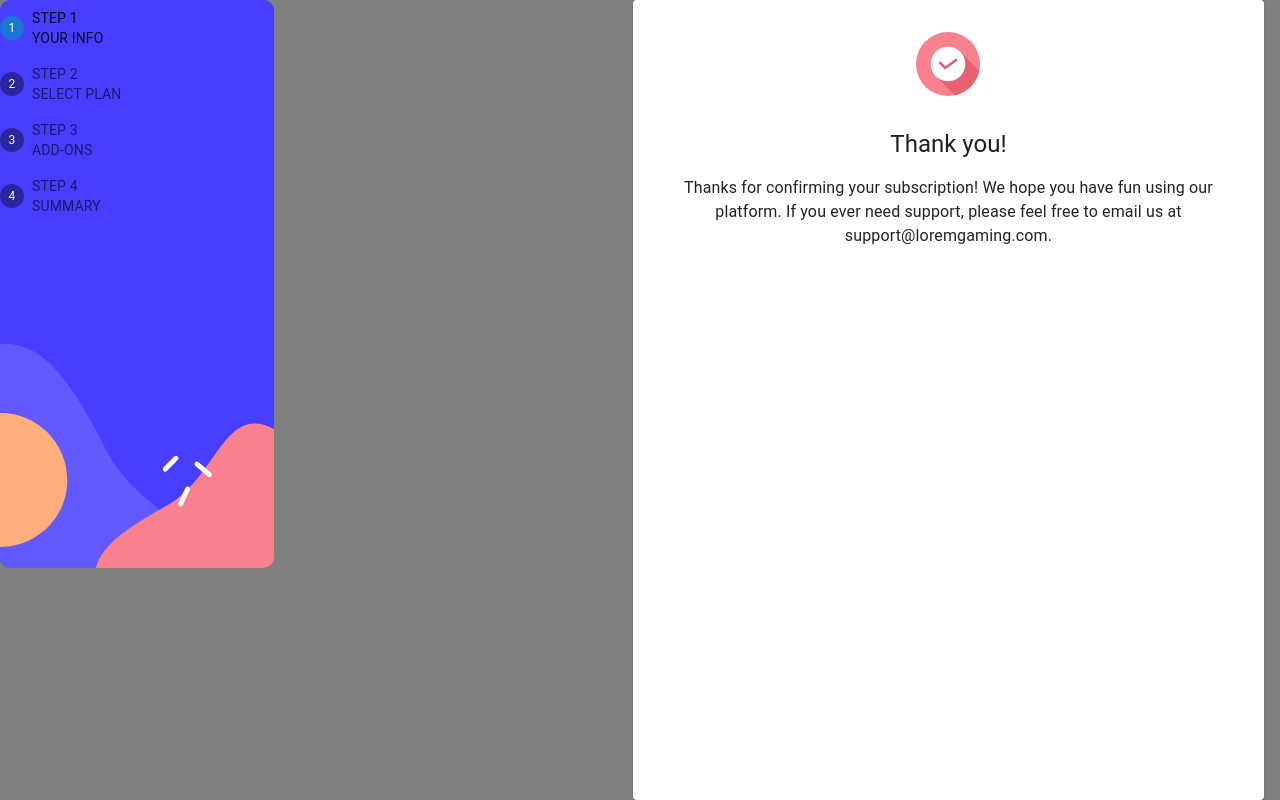
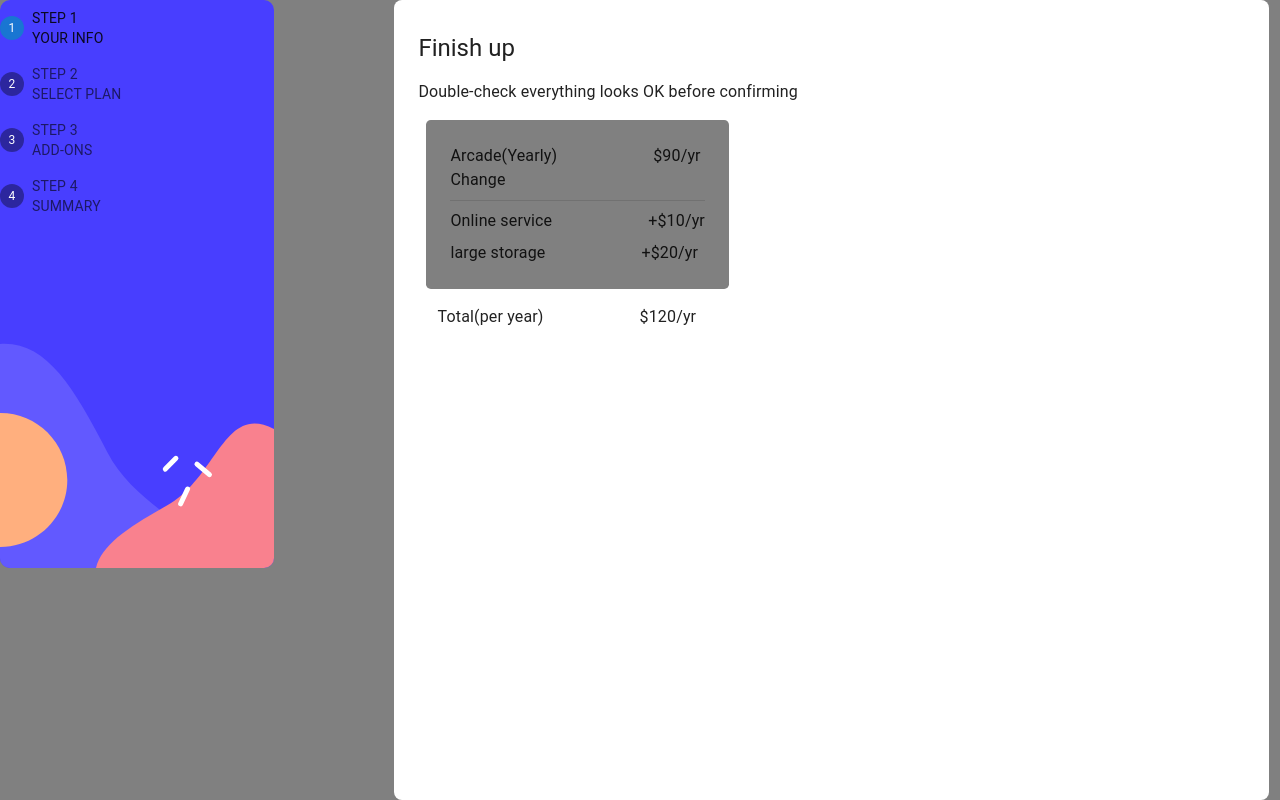
Before and after one commit to Samwelomwenga/multi-step-form, a React (Vite) app: page / in a window 1280 px wide. Built offline with nearby package versions, Linux system fonts and the light colour scheme.

Commit message:
feat:add FinishUpStep to the form
Introduce the FinishUpStep step to be respnsive in both small and large
device

```diff
--- a/src/app/App.tsx
+++ b/src/app/App.tsx
@@ -1,5 +1,6 @@
 import {CssBaseline} from '@mui/material'
-import ThankYouStep from '../steps/ThankYouStep'
+import FinishUpStep from '../steps/FinishUpStep'
+// import ThankYouStep from '../steps/ThankYouStep'
 // import PersonalInfo from '../features/personalInfo/PersonalInfo'
 // import PickAddOns from '../features/PickAddOns/PickAddOns'
 // import SelectPlan from '../features/selectPlan/SelectPlan'
@@ -13,7 +14,8 @@ function App() {
 {/* <PersonalInfo/> */}
 {/* <PickAddOns/> */}
 {/* <SelectPlan/> */}
-<ThankYouStep/>
+{/* <ThankYouStep/> */}
+<FinishUpStep/>
     </>
   )
 }
--- /dev/null
+++ b/src/features/finishUp/FinishUp.tsx
@@ -0,0 +1,35 @@
+import { Stack,Typography,Divider} from "@mui/material"
+const FinishUp:React.FC = () => {
+  return (
+    <>
+    <Stack sx={{bgcolor:"grey",mx:"auto",p:"1.5rem", borderRadius:".3rem",gap:".5rem", ml:{
+        md:"2rem"
+    }}}>
+        <Stack direction='row' sx={{gap:"6rem"}}>
+            <Stack>
+                <Typography>Arcade(Yearly)</Typography>
+                <Typography>Change</Typography>
+            </Stack>
+            <Typography>$90/yr</Typography>
+
+        </Stack>
+        <Divider/>
+
+        <Stack direction='row' sx={{gap:"6rem"}}>
+         <Typography>Online service</Typography>
+            <Typography>+$10/yr</Typography>
+        </Stack>
+        <Stack direction='row' sx={{gap:"6rem"}}>
+            <Typography>large storage</Typography>
+            <Typography>+$20/yr</Typography>
+        </Stack>
+    </Stack>
+        <Stack direction='row' sx={{gap:"6rem",pl:"2.7rem",pt:"1rem"}}>
+         <Typography>Total(per year)</Typography>
+            <Typography>$120/yr</Typography>
+        </Stack>
+        </>
+  )
+}
+
+export default FinishUp
--- /dev/null
+++ b/src/steps/FinishUpStep.tsx
@@ -0,0 +1,23 @@
+import {Typography,Stack} from '@mui/material'
+
+import Header from '../features/header/Header'
+import FinishUp from '../features/finishUp/FinishUp'
+import React from 'react'
+
+const FinishUpStep:React.FC = () => {
+  return (
+    <Stack component="main" direction={{md:"row"}} sx={{bgcolor:"grey",minHeight:"100vh"}}>
+<Header/>
+<Stack component='section' sx={{mx:".7rem",ml:{
+    md:"-30rem"
+},py:"2rem",borderRadius:".5rem",bgcolor:"white",width:"100%"}}>
+    <Typography component='h2' variant='h5' sx={{pl:"1.5rem"}}>Finish up</Typography>
+    <Typography sx={{pl:"1.5rem",py:"1rem"}}>Double-check everything looks OK before confirming</Typography>
+    <FinishUp/>
+</Stack>
+
+    </Stack>
+  )
+}
+
+export default FinishUpStep
```
Also changed, not shown: src/features/finishUp/finishUpSlice.ts (added).
